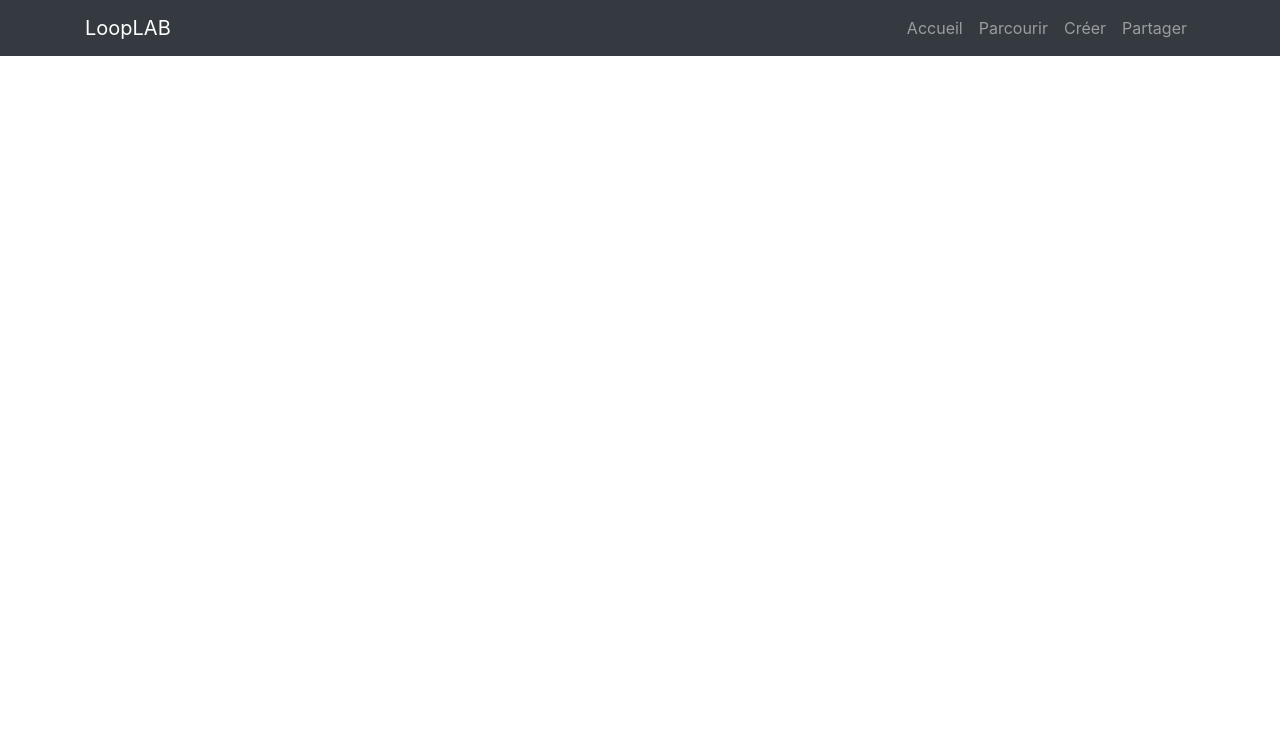
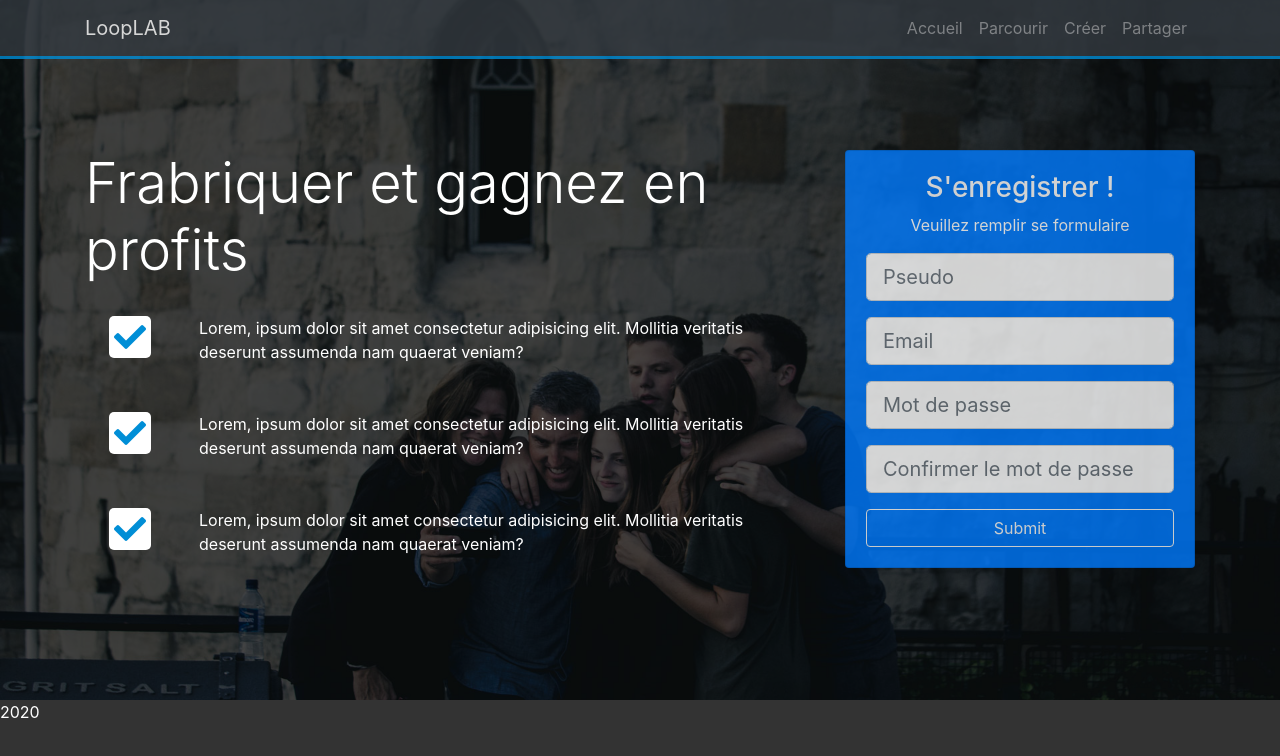
Before and after one commit to felDL1994/LoopLAB, a plain HTML site: page index.html in a window 1280 px wide. Drawn offline with nearby package versions, Linux system fonts and the light colour scheme.

Commit message:
adding styling 1.1

```diff
--- a/css/style.css
+++ b/css/style.css
@@ -0,0 +1,41 @@
+body {
+  background-color: #333;
+  color: #fff;
+}
+
+.navbar {
+  border-bottom: #008ed6 3px solid;
+  opacity: 0.8;
+}
+
+#home-section {
+  background: url(../img/home.jpg);
+  background-repeat: no-repeat;
+  background-size: cover;
+  background-attachment: fixed;
+  min-height: 700px;
+}
+
+#home-section .dark-overlay {
+  position: absolute;
+  top: 0;
+  left: 0;
+  width: 100%;
+  min-height: 700px;
+  background-color: rgba(0, 0, 0, 0.7);
+}
+
+#home-section .home-inner {
+  padding-top: 150px;
+}
+
+#home-section .card-form {
+  opacity: 0.8;
+}
+
+#home-section .fas {
+  color: #008ed6;
+  background: #fff;
+  padding: 5px;
+  border-radius: 5px;
+}
--- a/index.html
+++ b/index.html
@@ -27,7 +27,7 @@
           data-toggle="collapse"
           data-target="#navbarCollapse"
         >
-          <span class="navbar-toggle-icon"></span>
+          <span class="navbar-toggler-icon"></span>
         </button>
         <div class="collapse navbar-collapse" id="navbarCollapse">
           <ul class="navbar-nav ml-auto">
@@ -35,18 +35,103 @@
               <a href="#home" class="nav-link">Accueil</a>
             </li>
             <li class="nav-item">
-              <a href="#explore" class="nav-link">Parcourir</a>
+              <a href="#explore-head-section" class="nav-link">Parcourir</a>
             </li>
             <li class="nav-item">
-              <a href="#create" class="nav-link">Créer</a>
+              <a href="#create-head-section" class="nav-link">Créer</a>
             </li>
             <li class="nav-item">
-              <a href="#share" class="nav-link">Partager</a>
+              <a href="#share-head-section" class="nav-link">Partager</a>
             </li>
           </ul>
         </div>
       </div>
     </nav>
+
+    <!-- Home -->
+    <header id="home-section">
+      <div class="dark-overlay">
+        <div class="home-inner container">
+          <div class="row">
+            <div class="col-lg-8 d-none d-lg-block">
+              <h1 class="display-4">
+                Frabriquer <strong> </strong> et gagnez en profits
+              </h1>
+              <div class="d-flex">
+                <div class="p-4 align-self-start">
+                  <i class="fas fa-check fa-2x"></i>
+                </div>
+                <div class="p-4 align-self-end">
+                  Lorem, ipsum dolor sit amet consectetur adipisicing elit.
+                  Mollitia veritatis deserunt assumenda nam quaerat veniam?
+                </div>
+              </div>
+              <div class="d-flex">
+                <div class="p-4 align-self-start">
+                  <i class="fas fa-check fa-2x"></i>
+                </div>
+                <div class="p-4 align-self-end">
+                  Lorem, ipsum dolor sit amet consectetur adipisicing elit.
+                  Mollitia veritatis deserunt assumenda nam quaerat veniam?
+                </div>
+              </div>
+              <div class="d-flex">
+                <div class="p-4 align-self-start">
+                  <i class="fas fa-check fa-2x"></i>
+                </div>
+                <div class="p-4 align-self-end">
+                  Lorem, ipsum dolor sit amet consectetur adipisicing elit.
+                  Mollitia veritatis deserunt assumenda nam quaerat veniam?
+                </div>
+              </div>
+            </div>
+            <div class="col-lg-4">
+              <div class="card bg-primary text-center card-form">
+                <div class="card-body">
+                  <h3>S'enregistrer !</h3>
+                  <p>Veuillez remplir se formulaire</p>
+                  <form action="">
+                    <div class="form-group">
+                      <input
+                        type="text"
+                        class="form-control form-control-lg"
+                        placeholder="Pseudo"
+                      />
+                    </div>
+                    <div class="form-group">
+                      <input
+                        type="email"
+                        class="form-control form-control-lg"
+                        placeholder="Email"
+                      />
+                    </div>
+                    <div class="form-group">
+                      <input
+                        type="password"
+                        class="form-control form-control-lg"
+                        placeholder="Mot de passe"
+                      />
+                    </div>
+                    <div class="form-group">
+                      <input
+                        type="password"
+                        class="form-control form-control-lg"
+                        placeholder="Confirmer le mot de passe"
+                      />
+                    </div>
+                    <input
+                      type="submit"
+                      value="Submit"
+                      class="btn btn-outline-light btn-block"
+                    />
+                  </form>
+                </div>
+              </div>
+            </div>
+          </div>
+        </div>
+      </div>
+    </header>
     <span id="year"></span>
     <script
       src="https://code.jquery.com/jquery-3.5.1.min.js"
```
